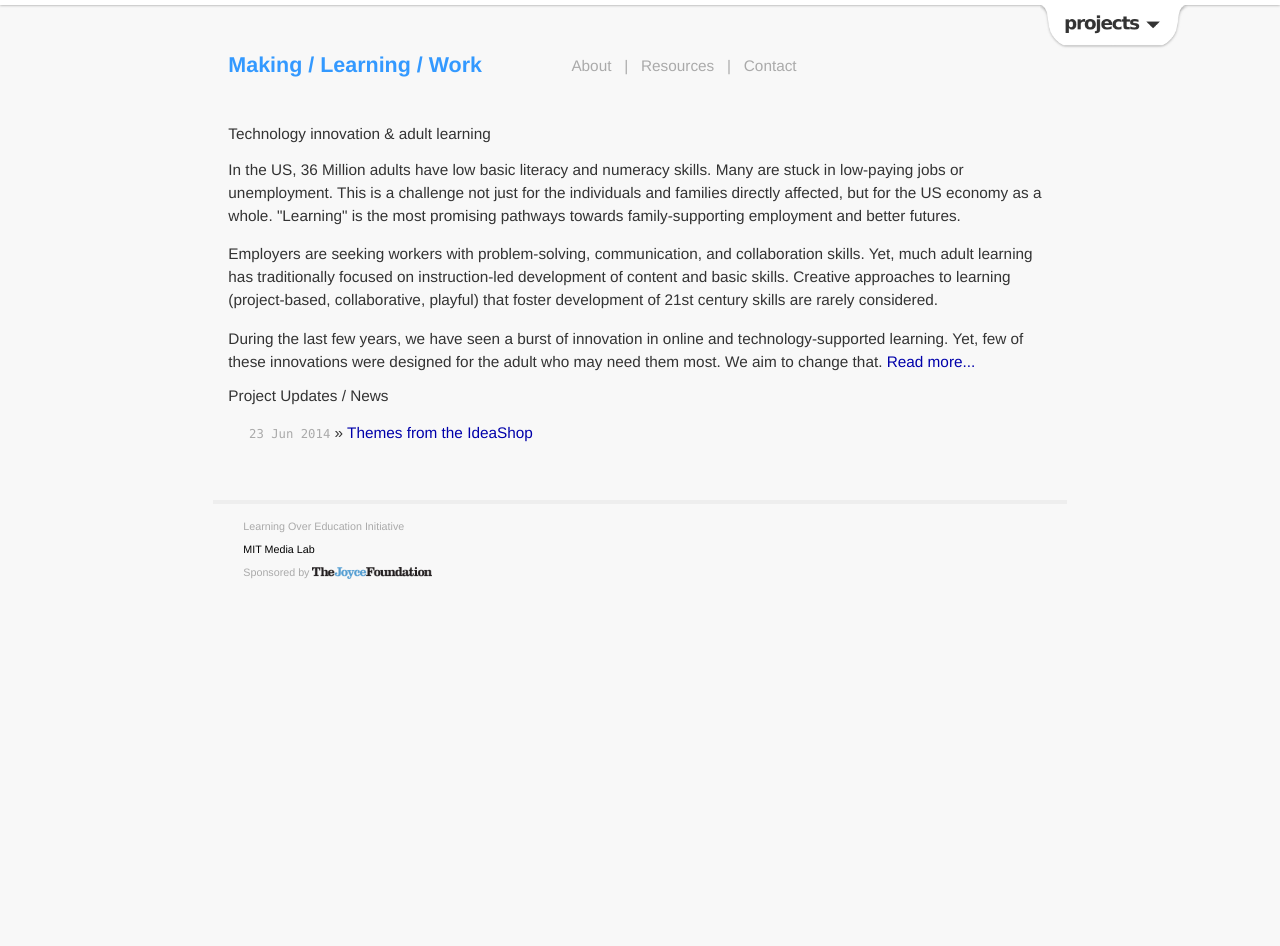
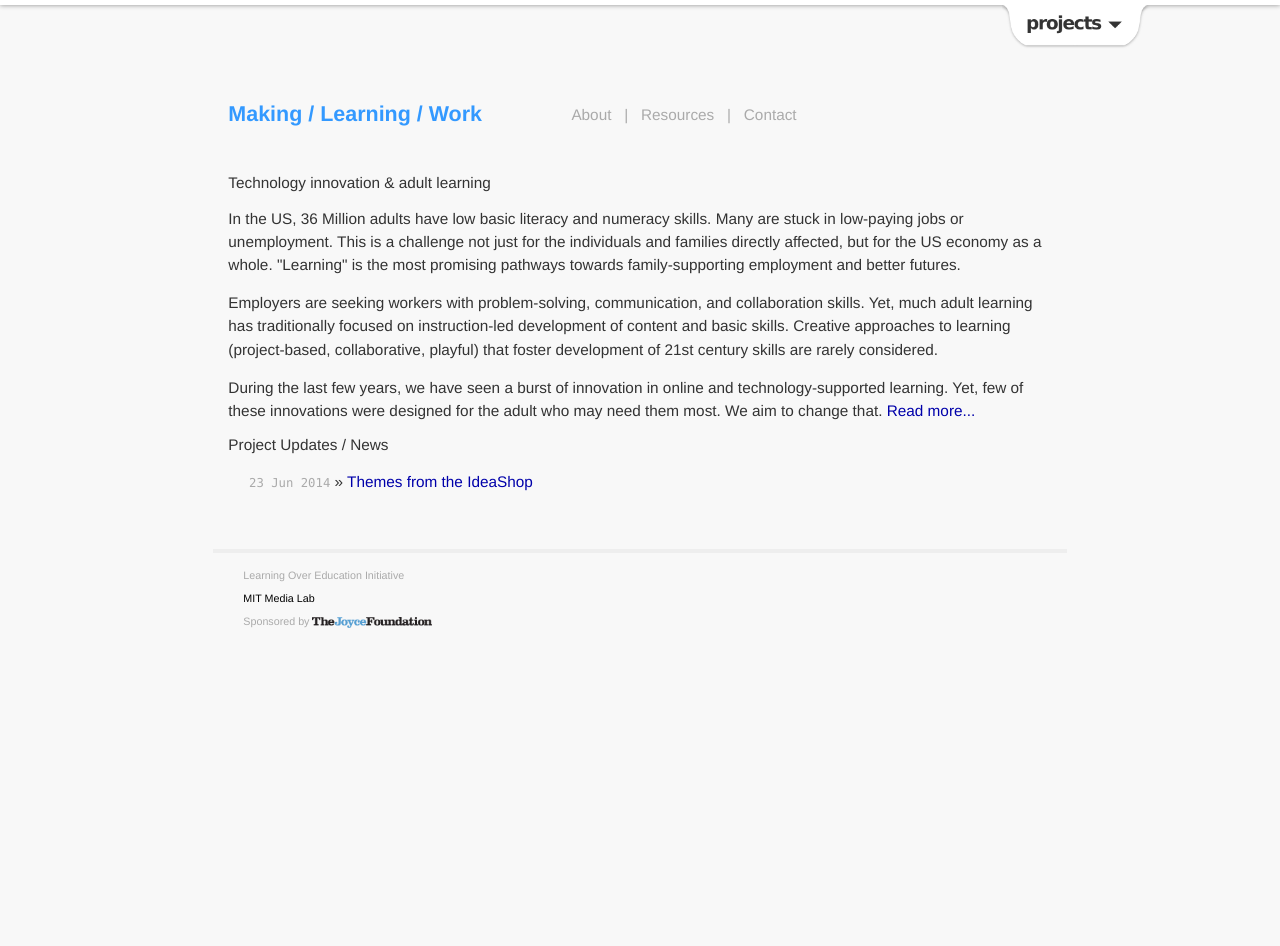
Before and after one commit to mitmedialab/mlw.media.mit.edu, a Jekyll site: the page built from index.html, in a window 1280 px wide. Built offline with Jekyll 4.4.1, drawn with Linux system fonts in a browser that asks for light colours; nearby versions of some CDN libraries; Markdown is read by kramdown in place of the engine named in the settings; after the commit the page ends 900 px from its top, so only the background shows below that.

Commit message:
tabs push page down

```diff
--- a/css/navigation-tabs.css
+++ b/css/navigation-tabs.css
@@ -5,10 +5,9 @@
 /*****************************************************************************/
 
 #tabs{
-    position: absolute;
-    top: 5px;
-    right: 7%;
     z-index: 10000;
+    text-align: right;
+    margin-right: 10%;
 }
 
 #tab-up{
@@ -16,19 +15,13 @@
 }
 
 #tab-border{
-    position: absolute;
-    top: 0px;
-    left: 0px;
     width: 100%;
     height: 5px;
     background-color: #FFFFFF;
-    box-shadow: 0px 0px 3px #888888;
+    box-shadow: 0px 0px 5px #888888;
 }
 
 #tab-region{
-    position: absolute;
-    top: 0px;
-    left: 0px;
     background-color: #FFFFFF;
     width: 100%;
     display:none;
```
Also changed, not shown: 1 other file.
